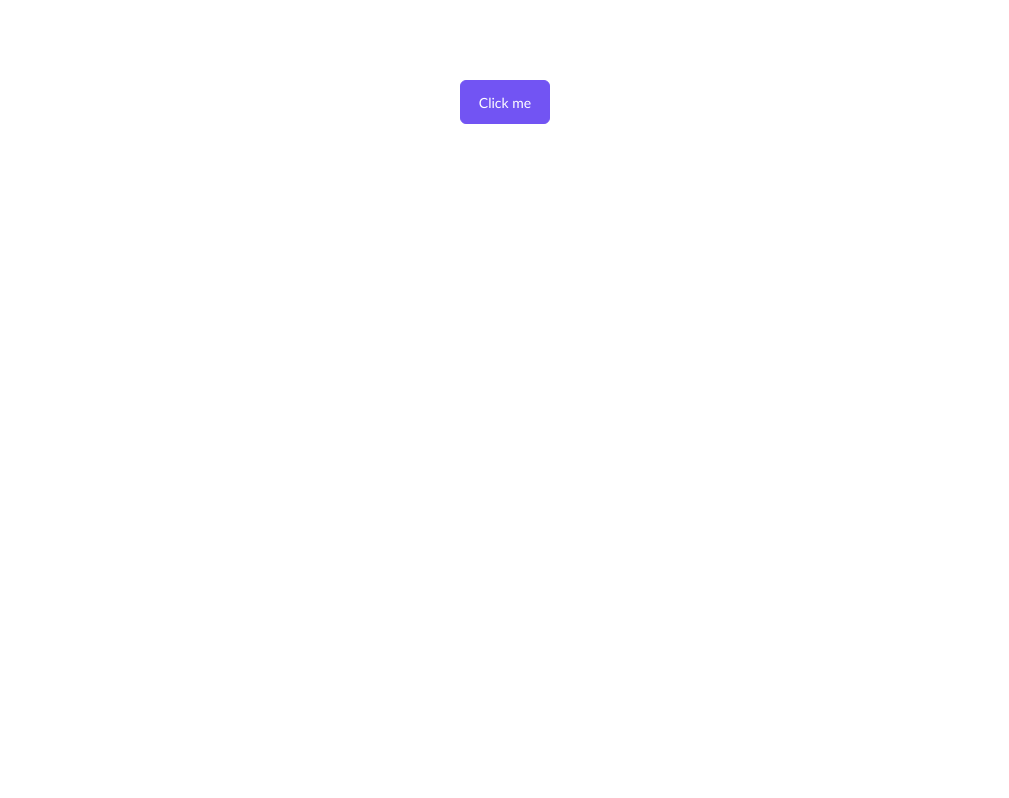
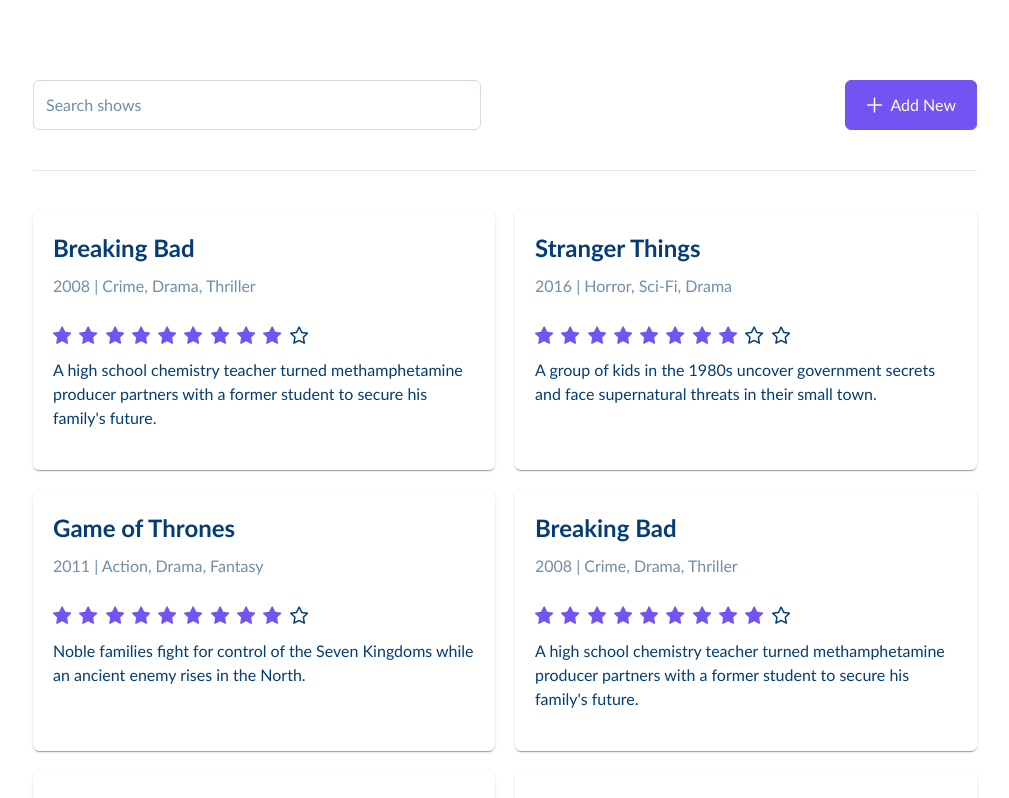
Before and after one commit to sameer1612/shows, a Next.js app: page / in a window 1280 px wide. Shown: the top 798 px of the page, without its empty margins (135-1144 px from the left). Built offline with nearby package versions, Linux system fonts and the light colour scheme.

Commit message:
Updated home page to render const array of shows in a cards grid

```diff
--- a/src/app/page.tsx
+++ b/src/app/page.tsx
@@ -1,14 +1,114 @@
-"use client";
-import { Button } from "primereact/button";
+'use client';
+
+import Link from 'next/link';
+import { Button } from 'primereact/button';
+import { Card } from 'primereact/card';
+import { Divider } from 'primereact/divider';
+import { InputText } from 'primereact/inputtext';
+import { Rating } from 'primereact/rating';
 
 export default function Home() {
-  function sayHello() {
-    alert("Hello");
-  }
+  //TODO: use actual data
+  const shows = [
+    {
+      title: 'Breaking Bad',
+      synopsis:
+        "A high school chemistry teacher turned methamphetamine producer partners with a former student to secure his family's future.",
+      releaseYear: 2008,
+      genres: ['Crime', 'Drama', 'Thriller'],
+      rating: 9,
+      coverImage: null,
+    },
+    {
+      title: 'Stranger Things',
+      synopsis:
+        'A group of kids in the 1980s uncover government secrets and face supernatural threats in their small town.',
+      releaseYear: 2016,
+      genres: ['Horror', 'Sci-Fi', 'Drama'],
+      rating: 8,
+      coverImage: null,
+    },
+    {
+      title: 'Game of Thrones',
+      synopsis: 'Noble families fight for control of the Seven Kingdoms while an ancient enemy rises in the North.',
+      releaseYear: 2011,
+      genres: ['Action', 'Drama', 'Fantasy'],
+      rating: 9,
+      coverImage: null,
+    },
+    {
+      title: 'Breaking Bad',
+      synopsis:
+        "A high school chemistry teacher turned methamphetamine producer partners with a former student to secure his family's future.",
+      releaseYear: 2008,
+      genres: ['Crime', 'Drama', 'Thriller'],
+      rating: 9,
+      coverImage: null,
+    },
+    {
+      title: 'Stranger Things',
+      synopsis:
+        'A group of kids in the 1980s uncover government secrets and face supernatural threats in their small town.',
+      releaseYear: 2016,
+      genres: ['Horror', 'Sci-Fi', 'Drama'],
+      rating: 8,
+      coverImage: null,
+    },
+    {
+      title: 'Game of Thrones',
+      synopsis: 'Noble families fight for control of the Seven Kingdoms while an ancient enemy rises in the North.',
+      releaseYear: 2011,
+      genres: ['Action', 'Drama', 'Fantasy'],
+      rating: 9,
+      coverImage: null,
+    },
+    {
+      title: 'Breaking Bad',
+      synopsis:
+        "A high school chemistry teacher turned methamphetamine producer partners with a former student to secure his family's future.",
+      releaseYear: 2008,
+      genres: ['Crime', 'Drama', 'Thriller'],
+      rating: 9,
+      coverImage: null,
+    },
+    {
+      title: 'Stranger Things',
+      synopsis:
+        'A group of kids in the 1980s uncover government secrets and face supernatural threats in their small town.',
+      releaseYear: 2016,
+      genres: ['Horror', 'Sci-Fi', 'Drama'],
+      rating: 8,
+      coverImage: null,
+    },
+    {
+      title: 'Game of Thrones',
+      synopsis: 'Noble families fight for control of the Seven Kingdoms while an ancient enemy rises in the North.',
+      releaseYear: 2011,
+      genres: ['Action', 'Drama', 'Fantasy'],
+      rating: 9,
+      coverImage: null,
+    },
+  ];
 
   return (
-    <main className="text-center mt-20">
-      <Button size="small" label="Click me" onClick={sayHello} />
-    </main>
+    <div className="px-10 py-20 w-full max-w-5xl mx-auto space-y-10">
+      <header className="flex justify-between">
+        <InputText placeholder="Search shows" className="flex-1 max-w-md" />
+        <Link href="/new-show" passHref>
+          <Button label="Add New" icon="pi pi-plus" />
+        </Link>
+      </header>
+
+      <Divider />
+
+      <main className="grid gap-5 grid-cols-1 md:grid-cols-2">
+        {shows.map((show, idx) => (
+          <Card key={idx} title={show.title} subTitle={`${show.releaseYear} | ${show.genres.join(', ')}`}>
+            <Rating stars={10} cancel={false} value={show.rating} />
+            <p className="mt-3.5">{show.synopsis}</p>
+          </Card>
+        ))}
+      </main>
+    </div>
   );
 }
```
